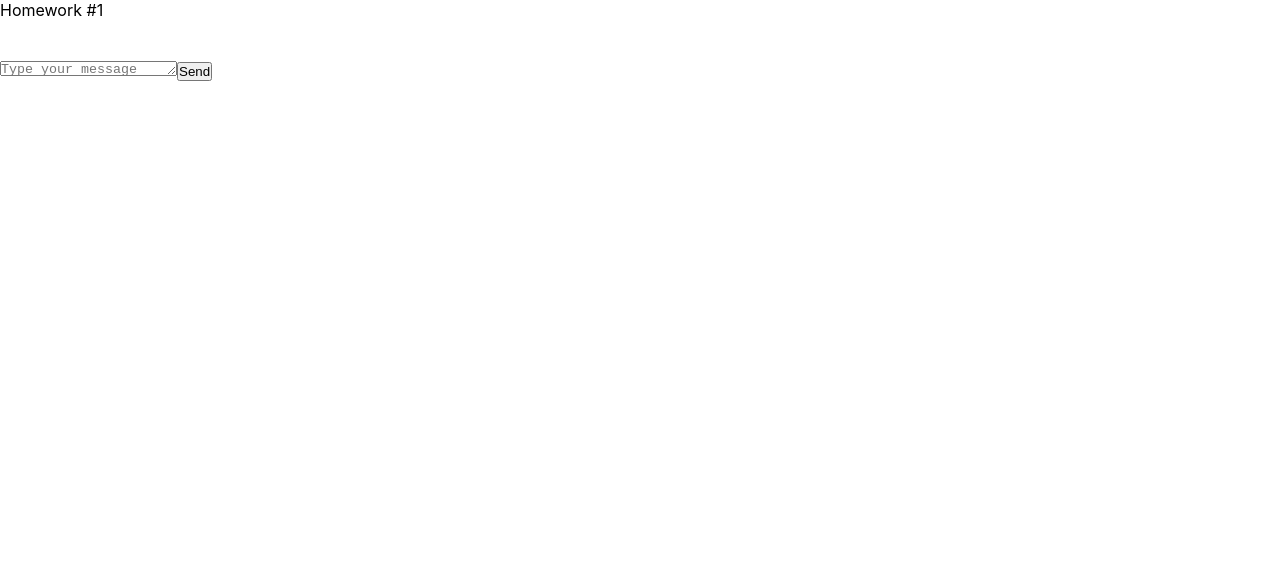
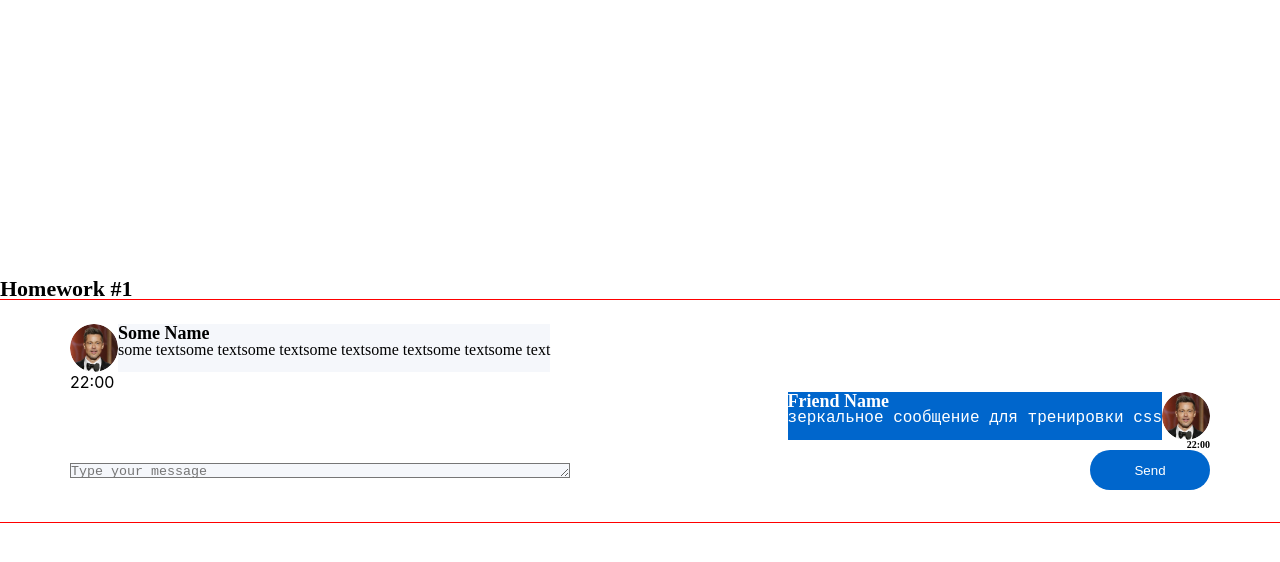
Before and after one commit to zheton90/hws2-master, a React (Create React App) app: page / in a window 1280 px wide. Shown: the top 562 px of the page. Built offline with nearby package versions, Linux system fonts and the light colour scheme.

Commit message:
make first view

```diff
--- a/src/s1-main/App.module.css
+++ b/src/s1-main/App.module.css
@@ -1,11 +1,23 @@
 .App {
     --header_height: 60px;
+    display: flex;
+    align-items: center;
+    justify-content: center;
+    width: 100vw;
+    height: 100vh;
 }
 
 .hw {
-
+    width: 1280px;
+    padding: 24px 70px 32px 70px;
+    outline: 1px solid red;
 }
 
 .hwTitle {
+    font-family: Montserrat;
+    font-weight: 600;
+    font-size: 22px;
+    line-height: 100%;
+    letter-spacing: 0%;
 
 }
--- a/src/s2-homeworks/hw01/HW1.tsx
+++ b/src/s2-homeworks/hw01/HW1.tsx
@@ -14,7 +14,17 @@
 * */
 
 // нужно создать правильный тип вместо any
-export type MessageType = any
+export type MessageType = {
+    id: number
+    user: {
+        avatar: string
+        name: string
+    }
+    message: {
+        text: string
+        time: string
+    }
+}
 
 // структуру объекта не менять
 export const message0: MessageType = {
--- a/src/s2-homeworks/hw01/friend-message/FriendMessage.module.css
+++ b/src/s2-homeworks/hw01/friend-message/FriendMessage.module.css
@@ -1,17 +1,31 @@
 .friendMessage {
+    display: flex;
+    flex-direction: column;
+    align-items: flex-end;
 
 }
 
 .friendImageAndText {
+    display: flex;
+    flex-direction: row-reverse;
 
 }
 
 .friendImageAndText img {
+    width: 48px;
+    height: 48px;
+    border-radius: 50%;
 
 }
 
 .friendText {
-
+    font-family: Montserrat;
+    font-weight: 400;
+    font-size: 16px;
+    line-height: 100%;
+    letter-spacing: 0;
+    color: #FFFFFF;
+    background-color: #0066CC;
 }
 
 .friendText:after {
@@ -19,7 +33,13 @@
 }
 
 .friendName {
-
+    font-family: Montserrat;
+    font-weight: 600;
+    font-size: 18px;
+    line-height: 100%;
+    letter-spacing: 0;
+    color: #FFFFFF;
+    background-color: #0066CC;
 }
 
 .friendMessageText {
@@ -27,5 +47,10 @@
 }
 
 .friendTime {
+    font-family: Montserrat;
+    font-weight: 600;
+    font-size: 10px;
+    line-height: 100%;
+    letter-spacing: 0;
 
 }
--- a/src/s2-homeworks/hw01/friend-message/FriendMessage.tsx
+++ b/src/s2-homeworks/hw01/friend-message/FriendMessage.tsx
@@ -1,8 +1,12 @@
 import React from 'react'
 import s from './FriendMessage.module.css'
+import {MessageType} from "../HW1";
 
+export type MessagePropsType = {
+    message: MessageType
+}
 // создать тип вместо any и отобразить приходящие данные
-const FriendMessage = (props: any) => {
+const FriendMessage = (props: MessagePropsType) => {
     return (
         <div
             id={'hw1-friend-message-' + props.message.id}
@@ -11,26 +15,20 @@
             <div className={s.friendImageAndText}>
                 <img
                     id={'hw1-friend-avatar-' + props.message.id}
-                    // создаёт студент
-
-                    //
+                    src={props.message.user.avatar}
                 />
                 <div className={s.friendText}>
                     <div
                         id={'hw1-friend-name-' + props.message.id}
                         className={s.friendName}
                     >
-                        {/*создаёт студент*/}
-
-                        {/**/}
+                        {props.message.user.name}
                     </div>
                     <pre
                         id={'hw1-friend-text-' + props.message.id}
                         className={s.friendMessageText}
                     >
-                        {/*создаёт студент*/}
-
-                        {/**/}
+                        {props.message.message.text}
                     </pre>
                 </div>
             </div>
@@ -38,9 +36,7 @@
                 id={'hw1-friend-time-' + props.message.id}
                 className={s.friendTime}
             >
-                {/*создаёт студент*/}
-
-                {/**/}
+                {props.message.message.time}
             </div>
         </div>
     )
--- a/src/s2-homeworks/hw01/message-sender/MessageSender.module.css
+++ b/src/s2-homeworks/hw01/message-sender/MessageSender.module.css
@@ -1,13 +1,23 @@
 .sendForm {
-
+    width: 100%;
+    display: flex;
+    justify-content: space-between;
+    align-items: center;
 }
 
 .textarea {
-
+    background-color: #F5F7FB;
+    width: 500px;
 }
 
 .button {
-
+    height: 40px;
+    width: 120px;
+    text-align: center;
+    border-radius: 20px;
+    background: #0066CC;
+    color: #FFFFFF;
+    border: none;
 }
 
 .button:hover {
--- a/src/s2-homeworks/hw01/message/Message.module.css
+++ b/src/s2-homeworks/hw01/message/Message.module.css
@@ -1,17 +1,23 @@
 .message {
-
+    display: flex;
+    flex-direction: column;
+    align-items: flex-start;
 }
 
 .imageAndText {
-
+    display: flex;
+    flex-direction: row;
 }
 
 .imageAndText img {
-
+    width: 48px;
+    height: 48px;
+    border-radius: 50%;
 }
 
 .text {
-
+    color: #000000;
+    background-color: #F5F7FB;
 }
 
 .text:after {
@@ -19,11 +25,19 @@
 }
 
 .name {
-
+    font-family: Montserrat;
+    font-weight: 600;
+    font-size: 18px;
+    line-height: 100%;
+    letter-spacing: 0;
 }
 
 .messageText {
-
+    font-family: Montserrat;
+    font-weight: 400;
+    font-size: 16px;
+    line-height: 100%;
+    letter-spacing: 0;
 }
 
 .time {
--- a/src/s2-homeworks/hw01/message/Message.tsx
+++ b/src/s2-homeworks/hw01/message/Message.tsx
@@ -1,8 +1,11 @@
 import React from 'react'
 import s from './Message.module.css'
+import {MessageType} from "../HW1";
 
 // нужно создать правильный тип вместо any
-export type MessagePropsType = any
+export type MessagePropsType = {
+    message: MessageType
+}
 
 // нужно отобразить приходящие данные
 const Message = (props: MessagePropsType) => {
@@ -11,27 +14,19 @@
             <div className={s.imageAndText}>
                 <img
                     id={'hw1-avatar-' + props.message.id}
-                    // создаёт студент
-
-                    //
+                    src={props.message.user.avatar}
                 />
                 <div className={s.text}>
                     <div id={'hw1-name-' + props.message.id} className={s.name}>
-                        {/*создаёт студент*/}
-
-                        {/**/}
+                        {props.message.user.name}
                     </div>
                     <pre id={'hw1-text-' + props.message.id} className={s.messageText}>
-                        {/*создаёт студент*/}
-
-                        {/**/}
+                        {props.message.message.text}
                     </pre>
                 </div>
             </div>
             <div id={'hw1-time-' + props.message.id} className={s.time}>
-                {/*создаёт студент*/}
-
-                {/**/}
+                {props.message.message.time}
             </div>
         </div>
     )
```
